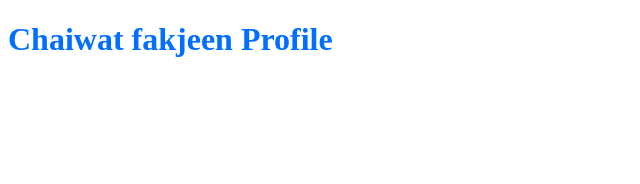
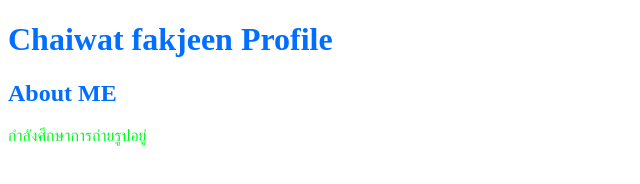
Before and after one commit to golflovex4/TestGITHUB, a plain HTML site: page index.html in a window 1280 px wide. Shown: the whole page, without its empty margins (0-640 px from the left). Drawn offline with Linux system fonts and the light colour scheme.

Commit message:
HTML3
เพิ่มข้อความนิดหน่อย

```diff
--- a/index.html
+++ b/index.html
@@ -8,6 +8,8 @@
 <body>
 
     <h1 style="color:rgb(0, 110, 255);">Chaiwat fakjeen Profile</h1>
+    <h2 style="color:rgb(0, 110, 255);">About ME</h2>
+    <p style="color: rgb(0, 248, 33);">กำลังศึกษาการถ่ายรูปอยู่</p>
 
 </body>
 </html>
```
